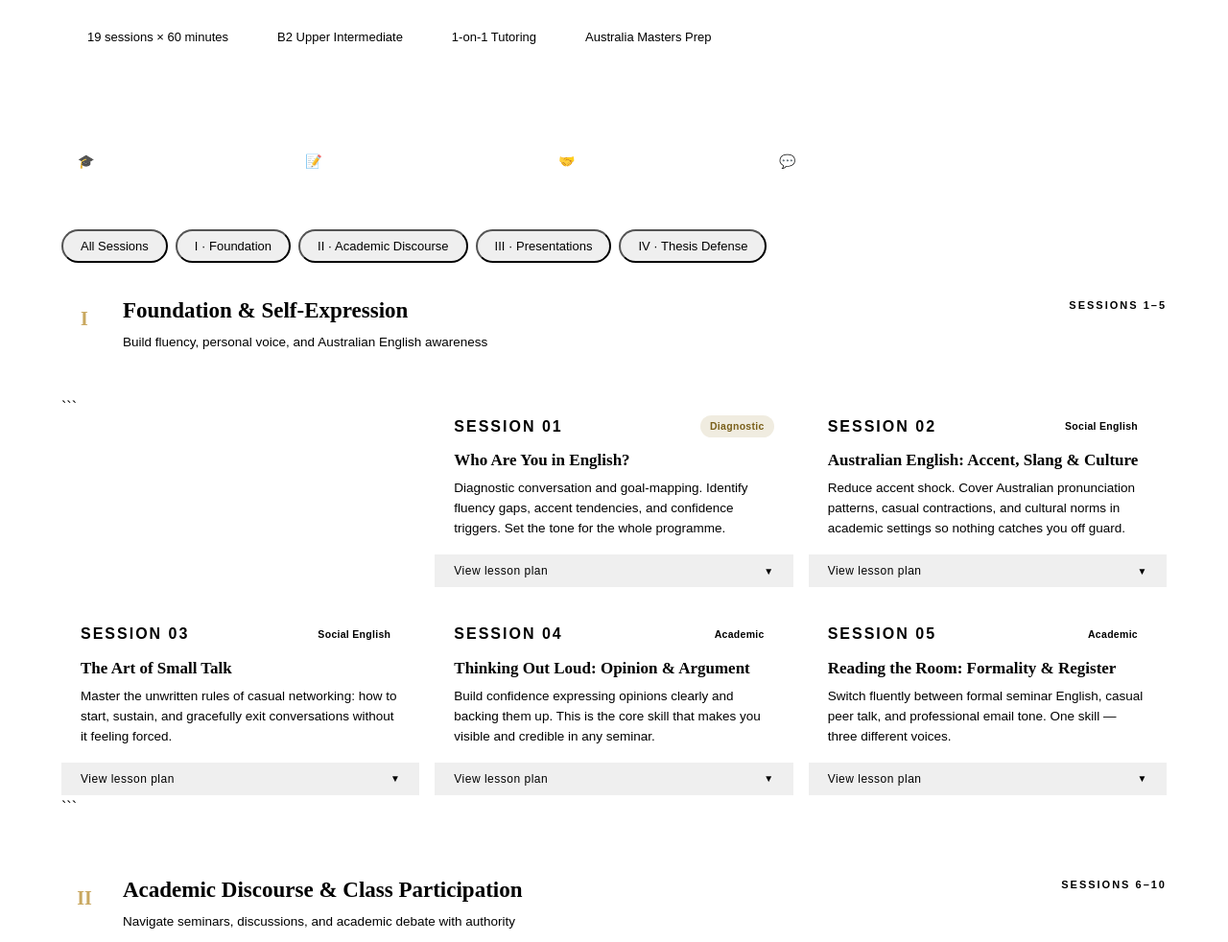
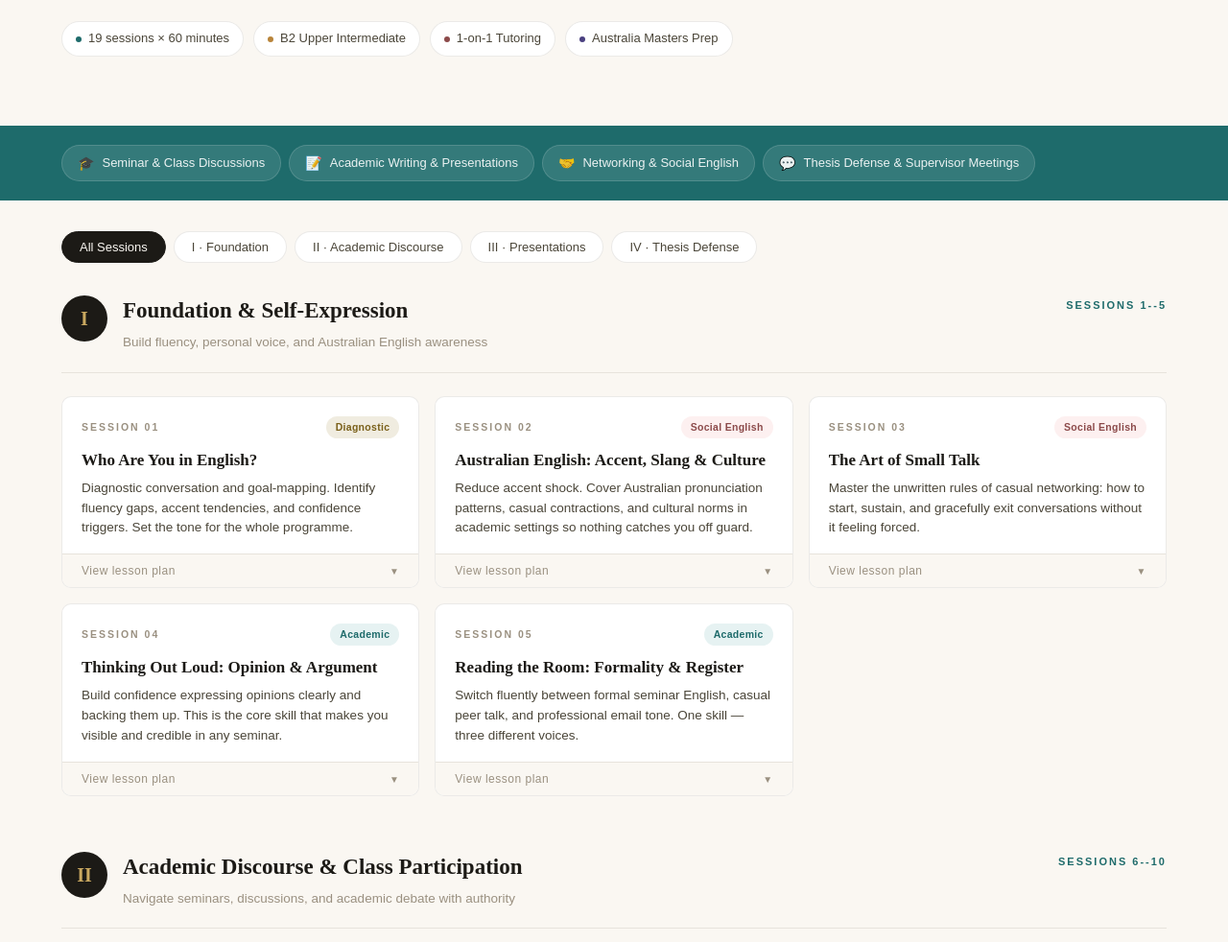
Before and after one commit to indrianinik/kakruriconvoclass, a plain HTML site: page index.html in a window 1280 px wide. Shown: the part 440-1422 px from the top of the page at 96% size. Drawn offline with Linux system fonts and the light colour scheme.

Commit message:
Add files via upload

````diff
--- a/index.html
+++ b/index.html
@@ -9,30 +9,30 @@
 /* ─── RESET & BASE ─────────────────────────────────── */
 *, *::before, *::after { margin:0; padding:0; box-sizing:border-box; } html { scroll-behavior:smooth; font-size:16px; }
 :root {
-–bg: #faf7f2;
-–surface: #ffffff;
-–ink: #1c1a16;
-–ink2: #4a4538;
-–muted: #9a9080;
-–border: rgba(60,50,30,0.10);
-–teal: #1e6b6b;
-–teal-lt: #e6f2f2;
-–gold: #b8843a;
-–gold-lt: #fdf3e3;
-–rose: #8c4a4a;
-–rose-lt: #fdf0f0;
-–violet: #4a4080;
-–violet-lt:#f0eefa;
-–sage: #3a6040;
-–sage-lt: #eef4ee;
-–tag-h: 18px; –r: 10px;
-–shadow: 0 2px 16px rgba(28,26,22,0.07);
-–shadow-lg:0 8px 40px rgba(28,26,22,0.12);
+--bg: #faf7f2;
+--surface: #ffffff;
+--ink: #1c1a16;
+--ink2: #4a4538;
+--muted: #9a9080;
+--border: rgba(60,50,30,0.10);
+--teal: #1e6b6b;
+--teal-lt: #e6f2f2;
+--gold: #b8843a;
+--gold-lt: #fdf3e3;
+--rose: #8c4a4a;
+--rose-lt: #fdf0f0;
+--violet: #4a4080;
+--violet-lt:#f0eefa;
+--sage: #3a6040;
+--sage-lt: #eef4ee;
+--tag-h: 18px; --r: 10px;
+--shadow: 0 2px 16px rgba(28,26,22,0.07);
+--shadow-lg:0 8px 40px rgba(28,26,22,0.12);
 }
 
 body {
-background: var(–bg);
-color: var(–ink);
+background: var(--bg);
+color: var(--ink);
 font-family: ‘Outfit’, sans-serif;
 font-weight: 400;
 line-height: 1.6;
@@ -41,8 +41,8 @@ min-height: 100vh;
 
 /* ─── HEADER ───────────────────────────────────────── */
 .site-header {
-background: var(–ink);
-color: var(–bg);
+background: var(--ink);
+color: var(--bg);
 padding: 0 clamp(20px, 5vw, 80px);
 position: sticky;
 top: 0; z-index: 100;
@@ -57,7 +57,7 @@ border-bottom: 1px solid rgba(255,255,255,0.08);
 font-family: ‘Lora’, serif;
 font-style: italic;
 font-size: 17px;
-color: var(–bg);
+color: var(--bg);
 letter-spacing: 0.2px;
 }
 
@@ -99,7 +99,7 @@ max-width: 860px;
 font-size: 11px;
 letter-spacing: 3px;
 text-transform: uppercase;
-color: var(–gold);
+color: var(--gold);
 font-weight: 600;
 margin-bottom: 20px;
 }
@@ -110,18 +110,18 @@ font-size: clamp(32px, 5.5vw, 58px);
 font-weight: 700;
 line-height: 1.12;
 margin-bottom: 20px;
-color: var(–ink);
+color: var(--ink);
 }
 
 .hero h1 em {
 
 font-style: italic;
-color: var(–teal);
+color: var(--teal);
 }
 
 .hero-sub {
 font-size: clamp(15px, 2vw, 17px);
-color: var(–ink2);
+color: var(--ink2);
 max-width: 560px;
 margin-bottom: 36px;
 font-weight: 300;
@@ -139,18 +139,18 @@ display: inline-flex;
 align-items: center;
 gap: 7px;
 padding: 7px 14px;
-background: var(–surface);
-border: 1px solid var(–border);
+background: var(--surface);
+border: 1px solid var(--border);
 border-radius: 100px;
 font-size: 13px;
-color: var(–ink2);
+color: var(--ink2);
 font-weight: 400;
 }
 
 .meta-chip .dot {
 width: 6px; height: 6px;
 border-radius: 50%;
-background: var(–teal);
+background: var(--teal);
 flex-shrink: 0;
 }
 
@@ -158,7 +158,7 @@ flex-shrink: 0;
 /* ─── GOALS BAR ────────────────────────────────────── */
 
 .goals-bar {
-background: var(–teal);
+background: var(--teal);
 padding: 20px clamp(20px, 5vw, 80px);
 display: flex;
 flex-wrap: wrap; gap: 8px;
@@ -196,16 +196,16 @@ font-size: 13px;
 font-family: ‘Outfit’, sans-serif;
 font-weight: 500;
 cursor: pointer;
-border: 1.5px solid var(–border);
-background: var(–surface);
-color: var(–ink2);
+border: 1.5px solid var(--border);
+background: var(--surface);
+color: var(--ink2);
 transition: all 0.18s;
 }
 
 .phase-btn:hover, .phase-btn.active {
-background: var(–ink);
-color: var(–bg);
-border-color: var(–ink);
+background: var(--ink);
+color: var(--bg);
+border-color: var(--ink);
 }
 
 /* ─── MAIN LAYOUT ──────────────────────────────────── */
@@ -230,13 +230,13 @@ align-items: flex-start;
 gap: 16px;
 margin-bottom: 24px;
 padding-bottom: 20px;
-border-bottom: 1.5px solid var(–border);
+border-bottom: 1.5px solid var(--border);
 }
 
 .phase-num-badge {
 width: 48px;
 height: 48px;
-background: var(–ink);
+background: var(--ink);
 color: #c9a860;
 border-radius: 50%;
 display: flex;
@@ -256,13 +256,13 @@ margin-top: 2px;
 font-family: ‘Lora’, serif;
 font-size: clamp(18px, 3vw, 23px);
 font-weight: 700;
-color: var(–ink);
+color: var(--ink);
 margin-bottom: 3px;
 }
 
 .phase-sub {
 font-size: 13.5px;
-color: var(–muted);
+color: var(--muted);
 font-weight: 300;
 }
 
@@ -272,7 +272,7 @@ margin-left: auto;
 font-size: 11px;
 letter-spacing: 2px;
 text-transform: uppercase;
-color: var(–teal);
+color: var(--teal);
 font-weight: 600;
 padding-top: 4px;
 white-space: nowrap;
@@ -291,16 +291,16 @@ gap: 16px;
 /* ─── SESSION CARD ─────────────────────────────────── */
 
 .s-card {
-background: var(–surface);
-border-radius: var(–r);
-border: 1px solid var(–border);
+background: var(--surface);
+border-radius: var(--r);
+border: 1px solid var(--border);
 overflow: hidden;
 transition: box-shadow 0.2s, transform 0.2s;
 cursor: pointer; position: relative;
 }
 
 .s-card:hover {
-box-shadow: var(–shadow-lg);
+box-shadow: var(--shadow-lg);
 transform: translateY(-2px);
 }
 
@@ -313,7 +313,7 @@ content: ‘✓’; position: absolute; top: 14px;
 right: 14px; width: 24px;
 height: 24px;
 border-radius: 50%;
-background: var(–sage);
+background: var(--sage);
 color: white;
 font-size: 12px;
 display: flex;
@@ -334,11 +334,10 @@ justify-content: space-between;
 margin-bottom: 12px;
 }
 
-.sess-num { font
--size: 10.5px;
+.sess-num { font-size: 10.5px;
 letter-spacing: 2px;
 text-transform: uppercase;
-color: var(–muted);
+color: var(--muted);
 font-weight: 600;
 }
 
@@ -356,28 +355,28 @@ color: #7a601a;
 }
 
 .tag-social {
-background: var(–rose-lt);
-color: var(–rose);
+background: var(--rose-lt);
+color: var(--rose);
 }
 
 .tag-academic {
-background: var(–teal-lt);
-color: var(–teal);
+background: var(--teal-lt);
+color: var(--teal);
 }
 
 .tag-presentation{
-background: var(–gold-lt);
-color: var(–gold);
+background: var(--gold-lt);
+color: var(--gold);
 }
 
 .tag-thesis {
-background: var(–violet-lt);
-color: var(–violet);
+background: var(--violet-lt);
+color: var(--violet);
 }
 
 .tag-networking {
-background: var(–sage-lt);
-color: var(–sage);
+background: var(--sage-lt);
+color: var(--sage);
 }
 
 .tag-review {
@@ -399,14 +398,13 @@ font-family: ‘Lora’, serif;
 font-size: 17px;
 font-weight: 700;
 line-height: 1.3;
-color: var(–ink);
+color: var(--ink);
 margin-bottom: 8px;
 }
 
 .card-focus {
-font-size:
-13.5px;
-color: var(–ink2);
+font-size: 13.5px;
+color: var(--ink2);
 font-weight: 300;
 line-height: 1.55;
 margin-bottom: 16px;
@@ -417,12 +415,12 @@ margin-bottom: 16px;
 .card-toggle {
 width: 100%;
 padding: 10px 20px;
-background: var(–bg);
+background: var(--bg);
 border: none;
-border-top: 1px solid var(–border);
+border-top: 1px solid var(--border);
 font-family: ‘Outfit’, sans-serif;
 font-size: 12px;
-color: var(–muted);
+color: var(--muted);
 cursor: pointer;
 display: flex;
 align-items: center;
@@ -435,7 +433,7 @@ letter-spacing: 0.5px;
 
 .card-toggle:hover {
 background: #f0ece0;
-color: var(–ink2);
+color: var(--ink2);
 }
 
 .toggle-arrow {
@@ -459,7 +457,7 @@ max-height: 800px;
 
 .detail-inner {
 padding: 20px;
-border-top: 1px solid var(–border);
+border-top: 1px solid var(--border);
 }
 
 /* ─── TIMELINE ─────────────────────────────────────── */
@@ -482,13 +480,13 @@ font-size: 13px;
 font-size: 10px;
 font-weight: 600;
 letter-spacing: 1px;
-color: var(–gold);
+color: var(--gold);
 min-width: 32px;
 padding-top: 1px;
 }
 
 .tl-text {
-color: var(–ink2);
+color: var(--ink2);
 line-height: 1.45;
 }
 
@@ -501,16 +499,16 @@ display: flex;
 flex-wrap: wrap;
 gap: 6px;
 padding-top: 12px;
-border-top: 1px solid var(–border);
+border-top: 1px solid var(--border);
 }
 
 .skill-tag {
 font-size: 11px;
 padding: 3px 9px;
-background: var(–bg);
-border: 1px solid var(–border);
+background: var(--bg);
+border: 1px solid var(--border);
 border-radius: 4px;
-color: var(–muted);
+color: var(--muted);
 font-weight: 400;
 }
 
@@ -521,27 +519,27 @@ margin-top: 14px;
 width: 100%;
 padding: 9px;
 border-radius: 6px;
-border: 1.5px solid var(–border);
+border: 1.5px solid var(--border);
 background: transparent;
 font-family: ‘Outfit’, sans-serif;
 font-size: 12.5px;
 font-weight: 500;
-color: var(–ink2);
+color: var(--ink2);
 cursor: pointer;
 transition: all 0.18s;
 letter-spacing: 0.3px;
 }
 
 .mark-done-btn:hover {
-background: var(–sage-lt);
-border-color: var(–sage);
-color: var(–sage);
+background: var(--sage-lt);
+border-color: var(--sage);
+color: var(--sage);
 }
 
 .mark-done-btn.done-state {
-background: var(–sage-lt);
-border-color: var(–sage);
-color: var(–sage);
+background: var(--sage-lt);
+border-color: var(--sage);
+color: var(--sage);
 }
 
 /* ─── TUTOR NOTE ───────────────────────────────────── */
@@ -549,8 +547,8 @@ color: var(–sage);
 .tutor-note {
 margin: 0 clamp(20px, 5vw, 80px) 56px;
 padding: 28px 32px;
-background: var(–ink);
-border-radius: var(–r);
+background: var(--ink);
+border-radius: var(--r);
 display: flex; gap: 20px;
 align-items: flex-start;
 }
@@ -586,8 +584,8 @@ font-weight: 500;
 /* ─── FOOTER ───────────────────────────────────────── */
 
 .site-footer {
-background: var(–surface);
-border-top: 1px solid var(–border);
+background: var(--surface);
+border-top: 1px solid var(--border);
 padding: 28px clamp(20px, 5vw, 80px);
 display: flex; align-items: center;
 justify-content: space-between;
@@ -598,20 +596,20 @@ gap: 12px;
 
 .footer-credit {
 font-size: 13px;
-color: var(–muted);
+color: var(--muted);
 font-weight: 300;
 }
 
 .footer-credit strong {
-color: var(–ink2);
+color: var(--ink2);
 font-weight: 500;
 }
 
 .reset-btn {
 font-size: 12px;
-color: var(–muted);
+color: var(--muted);
 background: none;
-border: 1px solid var(–border);
+border: 1px solid var(--border);
 border-radius: 100px;
 padding: 5px 14px;
 cursor: pointer;
@@ -619,8 +617,8 @@ font-family: ‘Outfit’, sans-serif; transition: all 0.15s;
 }
 
 .reset-btn:hover {
-color: var(–rose);
-border-color: var(–rose);
+color: var(--rose);
+border-color: var(--rose);
 }
 
 /* ─── RESPONSIVE ───────────────────────────────────── */
@@ -715,8 +713,8 @@ animation: fadeUp 0.4s ease both;
 <div class="phase-title">Foundation &amp; Self-Expression</div>
 <div class="phase-sub">Build fluency, personal voice, and Australian English awareness</div>
 </div>
-<div class="phase-sess-count">Sessions 1–5</div>
-</div> <div class="sessions-grid"> ``` <!-- S01 -->
+<div class="phase-sess-count">Sessions 1--5</div>
+</div> <div class="sessions-grid"><!-- S01 -->
 <div class="s-card" data-session="1" style="animation-delay:0.05s">
 <div class="card-top">
 <div class="card-meta-row">
@@ -745,7 +743,7 @@ animation: fadeUp 0.4s ease both;
 </div>
 <div class="tl-item">
 <span class="tl-time">10'</span>
-<span class="tl-text">Co-create a personal goal map for sessions 1–19 based on what emerged</span>
+<span class="tl-text">Co-create a personal goal map for sessions 1--19 based on what emerged</span>
 </div>
 </div>
 <div class="skill-tags">
@@ -902,7 +900,7 @@ animation: fadeUp 0.4s ease both;
 </div>
 </div>
 </div>
-</div> ``` </div>
+</div></div>
 <!-- ══ PHASE 2 ══ -->
 <div class="phase-block" data-phase="2" id="phase2">
 <div class="phase-heading">
@@ -911,9 +909,9 @@ animation: fadeUp 0.4s ease both;
 <div class="phase-title">Academic Discourse &amp; Class Participation</div>
 <div class="phase-sub">Navigate seminars, discussions, and academic debate with authority</div>
 </div>
-<div class="phase-sess-count">Sessions 6–10</div>
+<div class="phase-sess-count">Sessions 6--10</div>
 </div>
-<div class="sessions-grid"> ``` <!-- S06 -->
+<div class="sessions-grid"><!-- S06 -->
 <div class="s-card" data-session="6" style="animation-delay:0.05s">
 <div class="card-top"> <div class="card-meta-row">
 <span class="sess-num">Session 06</span>
@@ -1026,7 +1024,7 @@ animation: fadeUp 0.4s ease both;
 </button> <div class="card-detail">
 <div class="detail-inner"> <div class="timeline"> <div class="tl-item"><span class="tl-time">15'</span><span class="tl-text">Repeat the Session 01 self-introduction — compare it to your original recording</span></div> <div class="tl-item"><span class="tl-time">20'</span><span class="tl-text">Open discussion: what feels harder than expected? What surprised you?</span></div>
 <div class="tl-item"><span class="tl-time">15'</span><span class="tl-text">Tutor feedback report: 3 clear strengths, 2 patterns to address, 1 priority for the next 9 sessions</span></div>
-<div class="tl-item"><span class="tl-time">10'</span><span class="tl-text">Adjust sessions 11–19 together based on what's emerged — this is your programme</span></div>
+<div class="tl-item"><span class="tl-time">10'</span><span class="tl-text">Adjust sessions 11--19 together based on what's emerged — this is your programme</span></div>
 </div>
 <div class="skill-tags">
 <span class="skill-tag">Self-reflection</span>
@@ -1036,15 +1034,15 @@ animation: fadeUp 0.4s ease both;
 </div>
 <button class="mark-done-btn" onclick="markDone(this, 10)">Mark as completed</button> </div> </div>
 </div>
-</div> ``` </div>
+</div></div>
 <!-- ══ PHASE 3 ══ -->
 <div class="phase-block" data-phase="3" id="phase3">
 <div class="phase-heading"> <div class="phase-num-badge">III</div>
 <div class="phase-title-wrap"> <div class="phase-title">Presentations &amp; Professional Communication</div> <div class="phase-sub">Command a room, handle Q&amp;A, and communicate like a Master's student</div>
 </div>
-<div class="phase-sess-count">Sessions 11–15</div>
+<div class="phase-sess-count">Sessions 11--15</div>
 </div>
-<div class="sessions-grid"> ``` <!-- S11 -->
+<div class="sessions-grid"><!-- S11 -->
 <div class="s-card" data-session="11" style="animation-delay:0.05s">
 <div class="card-top">
 <div class="card-meta-row">
@@ -1184,7 +1182,7 @@ animation: fadeUp 0.4s ease both;
 </div>
 </div>
 </div>
-</div> ``` </div> <!-- ══ PHASE 4 ══ -->
+</div></div> <!-- ══ PHASE 4 ══ -->
 <div class="phase-block" data-phase="4" id="phase4">
 <div class="phase-heading">
 <div class="phase-num-badge">IV</div>
@@ -1192,9 +1190,9 @@ animation: fadeUp 0.4s ease both;
 <div class="phase-title">Thesis Defense &amp; Final Confidence</div>
 <div class="phase-sub">End-to-end thesis defense preparation and long-term confidence architecture</div>
 </div>
-<div class="phase-sess-count">Sessions 16–19</div>
+<div class="phase-sess-count">Sessions 16--19</div>
 </div>
-<div class="sessions-grid"> ``` <!-- S16 -->
+<div class="sessions-grid"><!-- S16 -->
 <div class="s-card" data-session="16" style="animation-delay:0.05s">
 <div class="card-top">
 <div class="card-meta-row">
@@ -1303,7 +1301,7 @@ animation: fadeUp 0.4s ease both;
 </div>
 </div>
 </div>
-</div> ``` </div> </main>
+</div></div> </main>
 <!-- TUTOR NOTE -->
 <div class="tutor-note">
 <div class="tn-icon">📌</div> <div class="tn-body">
@@ -1339,7 +1337,8 @@ const count = done.length;
 const pct = Math.round((count / 19) * 100);
 document.getElementById('progressBar').style.width = pct + '%';
 document.getElementById('progress-text').textContent = count + ' / 19';
-// Apply done state to all cards document.querySelectorAll('.s-card').forEach(card => {
+// Apply done state to all cards
+  document.querySelectorAll('.s-card').forEach(card => {
 const sn = parseInt(card.dataset.session);
 const btn = card.querySelector('.mark-done-btn');
 if (done.includes(sn)) {
````
